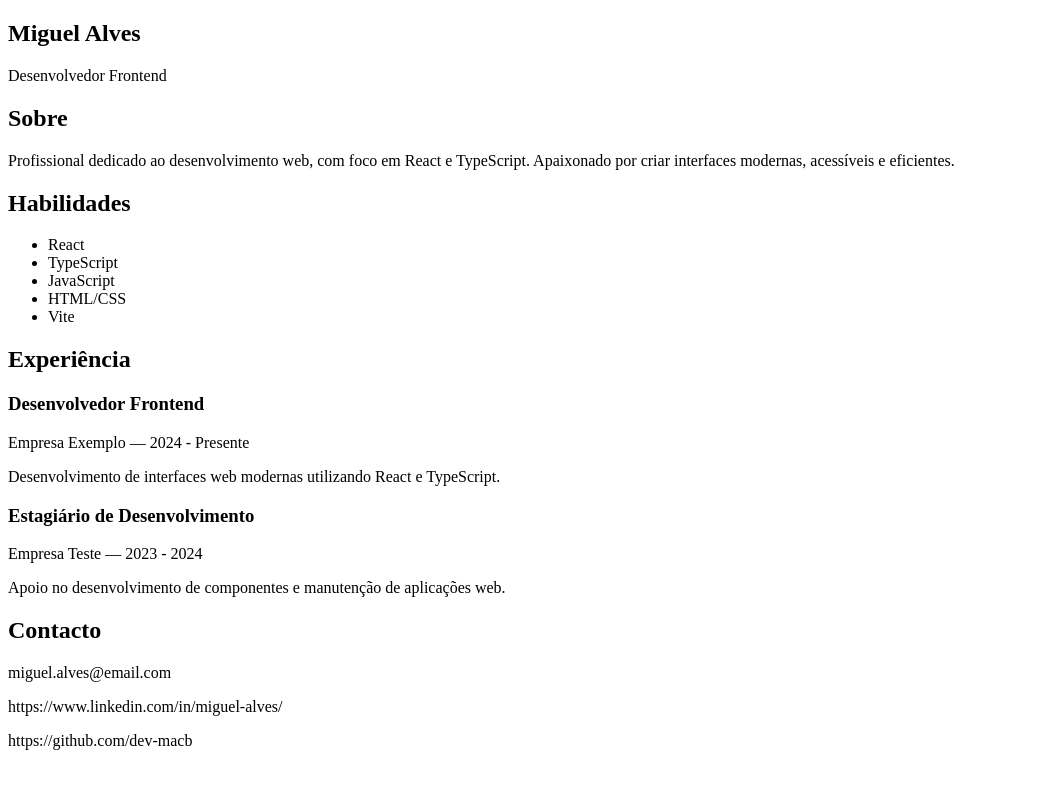
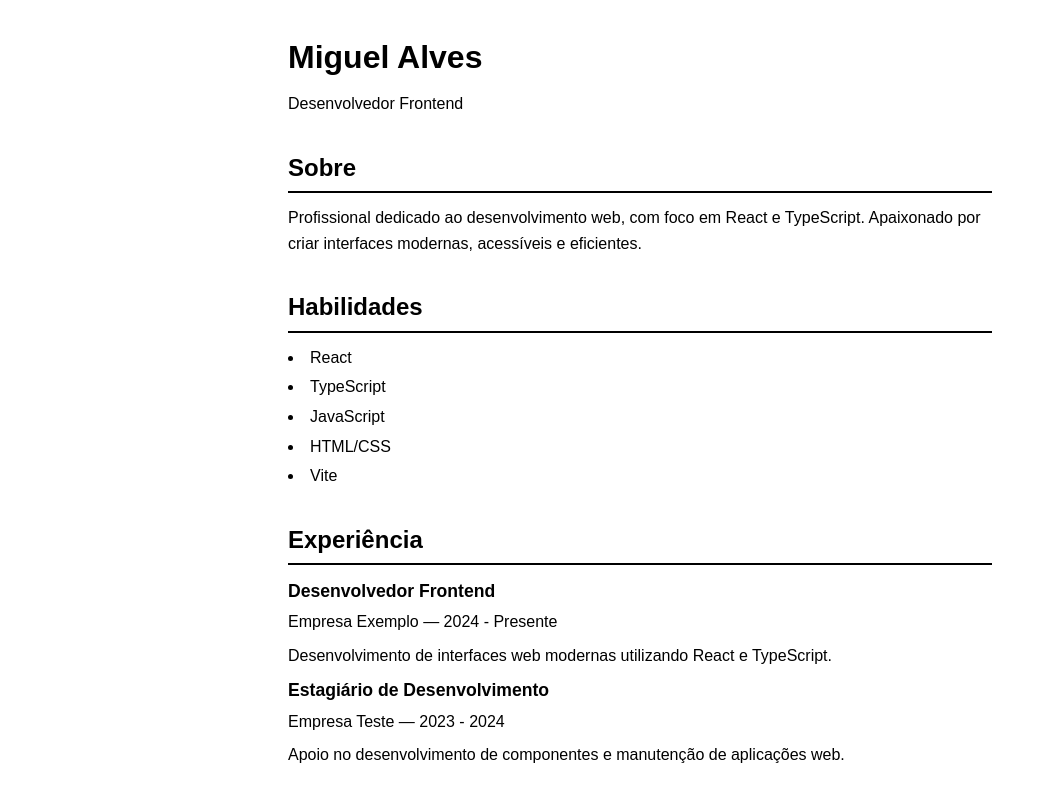
Before and after one commit to dev-macb/dev-macb.github.io, a React (Vite) app: page / in a window 1280 px wide. Shown: the top 800 px of the page, without its empty margins (0-1047 px from the left). Built offline with nearby package versions, Linux system fonts and the light colour scheme.

Commit message:
Adiciona estilos CSS: layout centralizado a 60%, fundo branco, fonte preta

```diff
--- /dev/null
+++ b/src/index.css
@@ -0,0 +1,56 @@
+* {
+    margin: 0;
+    padding: 0;
+    box-sizing: border-box;
+}
+
+body {
+    background-color: #ffffff;
+    color: #000000;
+    font-family: sans-serif;
+    line-height: 1.6;
+}
+
+#root {
+    display: flex;
+    justify-content: center;
+}
+
+main {
+    max-width: 60%;
+    width: 100%;
+    padding: 2rem;
+}
+
+section {
+    margin-bottom: 2rem;
+}
+
+h1 {
+    font-size: 2rem;
+    margin-bottom: 0.5rem;
+}
+
+h2 {
+    font-size: 1.5rem;
+    margin-bottom: 0.75rem;
+    border-bottom: 2px solid #000000;
+    padding-bottom: 0.25rem;
+}
+
+h3 {
+    font-size: 1.1rem;
+    margin-bottom: 0.25rem;
+}
+
+p {
+    margin-bottom: 0.5rem;
+}
+
+ul {
+    list-style-position: inside;
+}
+
+li {
+    margin-bottom: 0.25rem;
+}
--- a/src/main.tsx
+++ b/src/main.tsx
@@ -1,6 +1,7 @@
 import App from './App.tsx';
 import { StrictMode } from 'react';
 import { createRoot } from 'react-dom/client';
+import './index.css';
 
 createRoot(document.getElementById('root')!).render(
     <StrictMode>
```
